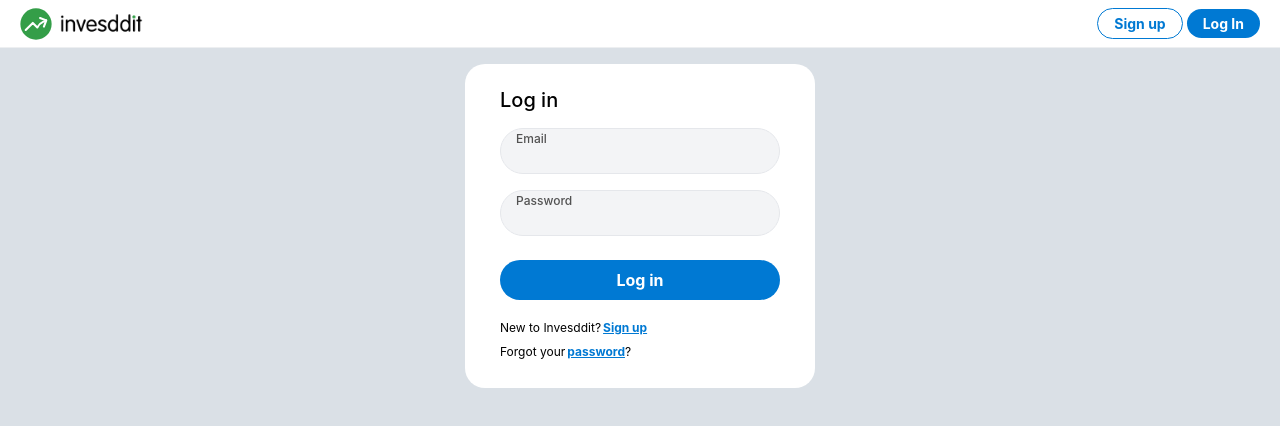
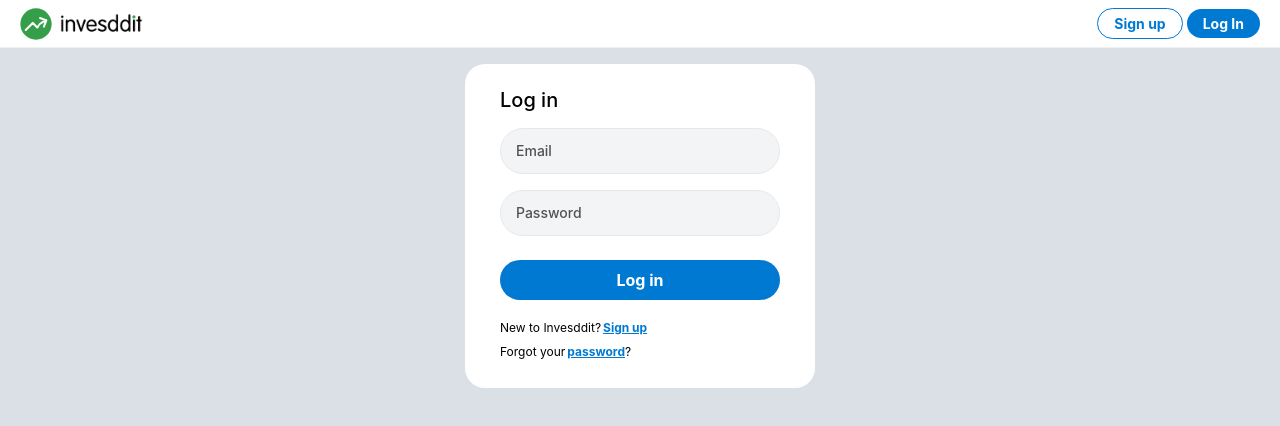
Before and after one commit to ayrt-n/invesddit, a React (Create React App) app: page /login in a window 1280 px wide. Shown: the top 426 px of the page. Built offline with nearby package versions, Linux system fonts and the light colour scheme; what tailwind-gradient-mask-image would draw is missing.

Commit message:
Add styling for dynamic labels

```diff
--- a/src/components/forms/LoginInput.js
+++ b/src/components/forms/LoginInput.js
@@ -1,15 +1,24 @@
 import React from 'react';
 import { useField } from 'formik';
+import ErrorMessage from './ErrorMessage';
 
 function LoginInput({ label, ...props }) {
   const [field, meta] = useField(props);
 
   return (
     <div className="mt-[16px] relative w-full">
-      <input className="rounded-[100px] text-[14px] font-semibold leading-[18px] h-[46px] pl-[16px] pr-[36px] pt-[22px] pb-[10px] outline-0 bg-gray-100 focus:border-primary-400 border-[1px] w-full" {...field} {...props} />
-      <label className="text-neutral-600 font-medium h-full w-[280px] absolute left-[16px] align-middle transition-all top-[2px] text-[12px] pointer-events-none" htmlFor={props.id || props.name}>{label}</label>
+      <input className="rounded-[100px] text-[14px] font-semibold leading-[18px] h-[46px] pl-[16px] pr-[36px] pt-[22px] pb-[10px] outline-0 bg-gray-100 focus:border-primary-400 border-[1px] w-full peer"
+        {...field}
+        {...props}
+        placeholder=" "
+      />
+      <label className="text-neutral-600 text-[12px] font-normal leading-[18px] left-[16px] top-[2px] h-full w-[280px] absolute align-middle pointer-events-none transition-all peer-placeholder-shown:font-medium peer-placeholder-shown:text-[14px] peer-placeholder-shown:top-[14px] peer-focus:font-normal peer-focus:top-[2px] peer-focus:text-[12px] peer-hover:top-[2px] peer-hover:text-[12px] peer-hover:font-normal"
+        htmlFor={props.id || props.name}
+      >
+        {label}
+      </label>
       {meta.touched && meta.error ? (
-        <div className="text-red-500 text-[12px] leading-[14px] pl-[16px] mt-[4px]" data-testid="form-error">{meta.error}</div>
+        <ErrorMessage>{meta.error}</ErrorMessage>
       ) : null}
     </div>
   );
```
